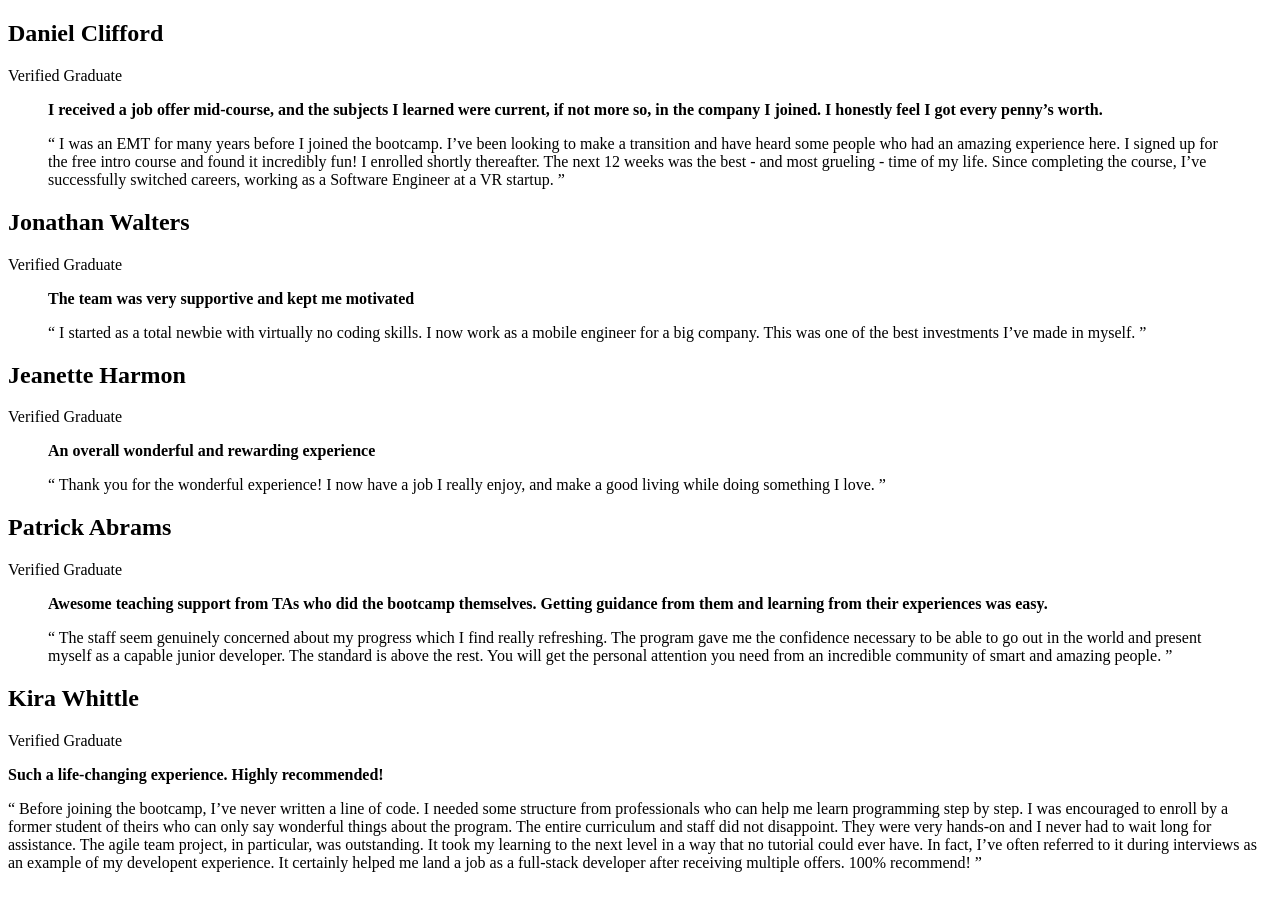
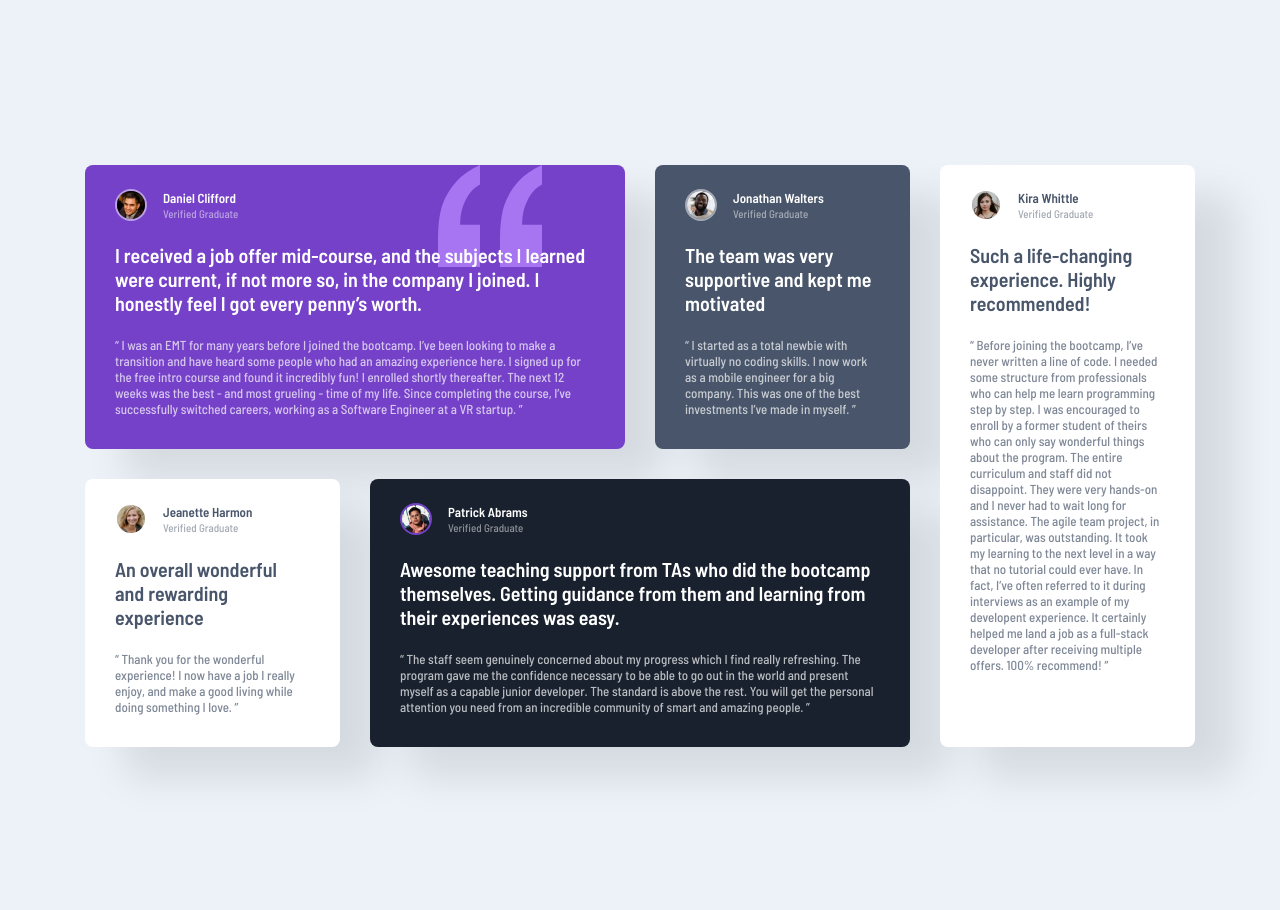
Before and after one commit to rishat-se/testimonials-grid-section-main, a plain HTML site: page index.html in a window 1280 px wide. Before the commit the page ends 888 px from the top, so only its background shows below. Drawn offline with Linux system fonts and the light colour scheme.

Commit message:
Updated HTML markup and added stylesheet

```diff
--- a/index.html
+++ b/index.html
@@ -8,21 +8,26 @@
 
   <title>Frontend Mentor | [Testimonials grid section]</title>
   <link rel="stylesheet" href="style.css">
+  <link rel="preconnect" href="https://fonts.googleapis.com">
+  <link rel="preconnect" href="https://fonts.gstatic.com" crossorigin>
+  <link href="https://fonts.googleapis.com/css2?family=Barlow+Semi+Condensed:wght@500;600&display=swap" rel="stylesheet">
   <!-- Feel free to remove these styles or customise in your own stylesheet 👍 -->
 </head>
 <body>
   <main>
     <h1 class="sr-only">Frontend Mentor | Testimonials grid section</h1>
-    <section class="reviews">
-      <div class="review review-daniel">
+    <article class="review review-daniel">
+      <header>
+        <img src="images/image-daniel.jpg" alt="" aria-hidden="true" />
         <h2>Daniel Clifford</h2>
         <span>Verified Graduate</span>
+      </header>
       <blockquote>
         <p>
           <b>I received a job offer mid-course, and the subjects I learned were current, if not more so,
           in the company I joined. I honestly feel I got every penny’s worth.</b>
         </p>
-          <p>
+        <p class="inquotations">
           “ I was an EMT for many years before I joined the bootcamp. I’ve been looking to make a
           transition and have heard some people who had an amazing experience here. I signed up
           for the free intro course and found it incredibly fun! I enrolled shortly thereafter.
@@ -30,56 +35,69 @@
           the course, I’ve successfully switched careers, working as a Software Engineer at a VR startup. ”
         </p>
       </blockquote>
-      </div>
-      <div class="review review-jonathan">
+    </article>
+    <article class="review review-jonathan">
+      <header>
+        <img src="images/image-jonathan.jpg" alt="" aria-hidden="true" />
         <h2>Jonathan Walters</h2>
         <span>Verified Graduate</span>
+      </header>
       <blockquote>
         <p>
           <b>The team was very supportive and kept me motivated</b>
         </p>
-          <p>
+        <p class="inquotations">
           “ I started as a total newbie with virtually no coding skills. I now work as a mobile engineer
           for a big company. This was one of the best investments I’ve made in myself. ”
         </p>
       </blockquote>
-      </div>
-      <div class="review review-jeanette">
+    </article>
+    <article class="review review-jeanette">
+      <header>
+        <img src="images/image-jeanette.jpg" alt="" aria-hidden="true" />
         <h2>Jeanette Harmon</h2>
         <span>Verified Graduate</span>
+      </header>
       <blockquote>
         <p>
           <b>An overall wonderful and rewarding experience</b>
         </p>
-          <p>
+        <p class="inquotations">
           “ Thank you for the wonderful experience! I now have a job I really enjoy, and make a good living
           while doing something I love. ”
         </p>
       </blockquote>
-      </div>
-      <div class="review review-patrick">
+    </article>
+    <article class="review review-patrick">
+      <header>
+        <img src="images/image-patrick.jpg" alt="" aria-hidden="true" >
         <h2>Patrick Abrams</h2>
         <span>Verified Graduate</span>
+      </header>
       <blockquote>
         <p>
           <b>Awesome teaching support from TAs who did the bootcamp themselves. Getting guidance from them and
           learning from their experiences was easy.</b>
         </p>
-          <p>
+        <p class="inquotations">
           “ The staff seem genuinely concerned about my progress which I find really refreshing. The program
           gave me the confidence necessary to be able to go out in the world and present myself as a capable
           junior developer. The standard is above the rest. You will get the personal attention you need from
           an incredible community of smart and amazing people. ”
         </p>
       </blockquote>
-      </div>
-      <div class="review review-kira">
+    </article>
+    <article class="review review-kira">
+      <header>
+        <img src="images/image-kira.jpg" alt="" aria-hidden="true" >
           <h2>Kira Whittle</h2>
           <span>Verified Graduate</span>
+      </header>
+      <blockquote>
       <p>
         <b>Such a life-changing experience. Highly recommended!</b>
       </p>
-        <p>
+      <p class="inquotations">
         “ Before joining the bootcamp, I’ve never written a line of code. I needed some structure from
         professionals who can help me learn programming step by step. I was encouraged to enroll by a former
         student of theirs who can only say wonderful things about the program. The entire curriculum and staff
@@ -89,11 +107,12 @@
         experience. It certainly helped me land a job as a full-stack developer after receiving multiple offers.
         100% recommend! ”
       </p>
-      </div>
+    </blockquote>
+    </article>
   </main>
   <div class="attribution">
     Challenge by <a href="https://www.frontendmentor.io?ref=challenge" target="_blank">Frontend Mentor</a>.
-    Coded by <a href="#">rishat-se</a>.
+    Coded by <a href="#">rishat-se</a>
   </div>
 </body>
 </html>
--- a/style.css
+++ b/style.css
@@ -1,5 +1,183 @@
+:root {
+    /* Primary */
+    --moderate-violet: hsl(263, 55%, 52%);
+    --very-dark-grayish-blue: hsl(217, 19%, 35%);
+    --very-dark-blackish-blue: hsl(219, 29%, 14%);
+    --white: hsl(0, 0%, 100%);
+    /* Neutral */
+    --light-gray: hsl(0, 0%, 81%);
+    --light-grayish-blue: hsl(210, 46%, 95%);
+    --ff-primary: 'Barlow Semi Condensed', sans-serif;
+    /* Transparent */
+    --white-transp-50: hsl(0, 0%, 100%, 0.5);
+}
+
+*,
+*::before,
+*::after {
+    margin: 0;
+    padding: 0;
+    box-sizing: border-box;
+}
+
+body {
+    font-family: var(--ff-primary);
+    font-size: 0.8125rem;
+    font-weight: 500;
+    min-height: 100vh;
+    background-color: var(--light-grayish-blue);
+    color: var(--white);
+    display: grid;
+    justify-items: center;
+/*    background-image: url(design/mobile-design.jpg); */
+}
+
+main {
+    max-width: 69.375rem;
+    margin-inline: 1.5rem;
+    margin-block: 4.5rem;
+    display: grid;
+    gap: 1.875rem;
+}
+
+.review {
+    padding-block-start: 1.5rem;
+    padding-block-end: 2rem;
+    padding-inline: 1.875rem;
+    border-radius: 0.5rem;
+    box-shadow: 40px 30px 40px rgba(0, 0, 0, 0.1);
+}
+
+.review header {
+    display: grid;
+    grid-template-columns: auto auto;
+    justify-content: start;
+    align-items: center;
+}
+
+.review img {
+    border: 2px solid var(--white-transp-50);
+    border-radius: 1rem;
+    width: 2rem;
+    grid-row: 1 / span 2;
+}
+
+.review-patrick img {
+    border-color: var(--moderate-violet);
+}
+
+.review h2, .review span {
+    padding-inline-start: 1rem;
+    grid-column: 2;
+    white-space: nowrap;
+}
+
+.review h2 {
+    font-size: inherit;
+}
+
+.review span {
+    opacity: 0.5;
+    font-size: 0.6875rem;
+}
+
+.review blockquote b {
+    font-size: 1.25rem;
+    font-weight: 600;
+    display: block;
+    padding-block: 1.375rem;
+}
+
+.inquotations {
+    opacity: 0.7;
+}
+
+.review-daniel {
+    background-color: var(--moderate-violet);
+    background-image: url(images/bg-pattern-quotation.svg);
+    background-repeat: no-repeat;
+    background-position: right calc(25% - 26px) top 0%;
+}
+
+.review-jonathan {
+    background-color: var(--very-dark-grayish-blue);
+}
+
+.review-jeanette {
+    background-color: var(--white);
+    color: var(--very-dark-grayish-blue);
+}
+
+.review-patrick {
+    background-color: var(--very-dark-blackish-blue);
+}
+
+.review-kira {
+    background-color: var(--white);
+    color: var(--very-dark-grayish-blue);
+}
+
+.sr-only {
+    display: none;
+}
+
+.attribution {
+    font-size: 11px; text-align: center; display: none;
+}
+
+.attribution a {
+    color: hsl(228, 45%, 44%);
+}
+
+@media screen and (min-width: 40em) {
+    main {
+        margin-block: 10.3125rem;
+        grid-template-columns: repeat(2, 1fr);
+        grid-template-areas:
+            "daniel jonathan"
+            "daniel patrick"
+            "jeanette patrick"
+            "kira kira" ;
+    }
+    .review-daniel {
+        grid-area: daniel;
+    }
+
+    .review-jonathan {
+        grid-area: jonathan;
+    }
+
+    .review-jeanette {
+        grid-area: jeanette;
+    }
+
+    .review-patrick {
+        grid-area: patrick;
+    }
+
+    .review-kira {
+        grid-area: kira;
+    }
+}
 
 
-.sr-only {display: none;}
-.attribution { font-size: 11px; text-align: center; display: none; }
-.attribution a { color: hsl(228, 45%, 44%); }
+@media screen and (min-width: 54em) {
+    main {
+        grid-template-columns: repeat(3, 1fr);
+        grid-template-areas:
+            "daniel daniel jonathan"
+            "jeanette patrick patrick"
+            "kira kira kira" ;
+    }
+
+}
+
+@media screen and (min-width: 68em) {
+    main {
+        grid-template-columns: repeat(4, 1fr);
+        grid-template-areas:
+            "daniel daniel jonathan kira"
+            "jeanette patrick patrick kira" ;
+    }
+
+}
```
Also changed, not shown: screenshot_Desktop_1440x900.png (added). Lines whose indentation alone changed are shown as unchanged.
